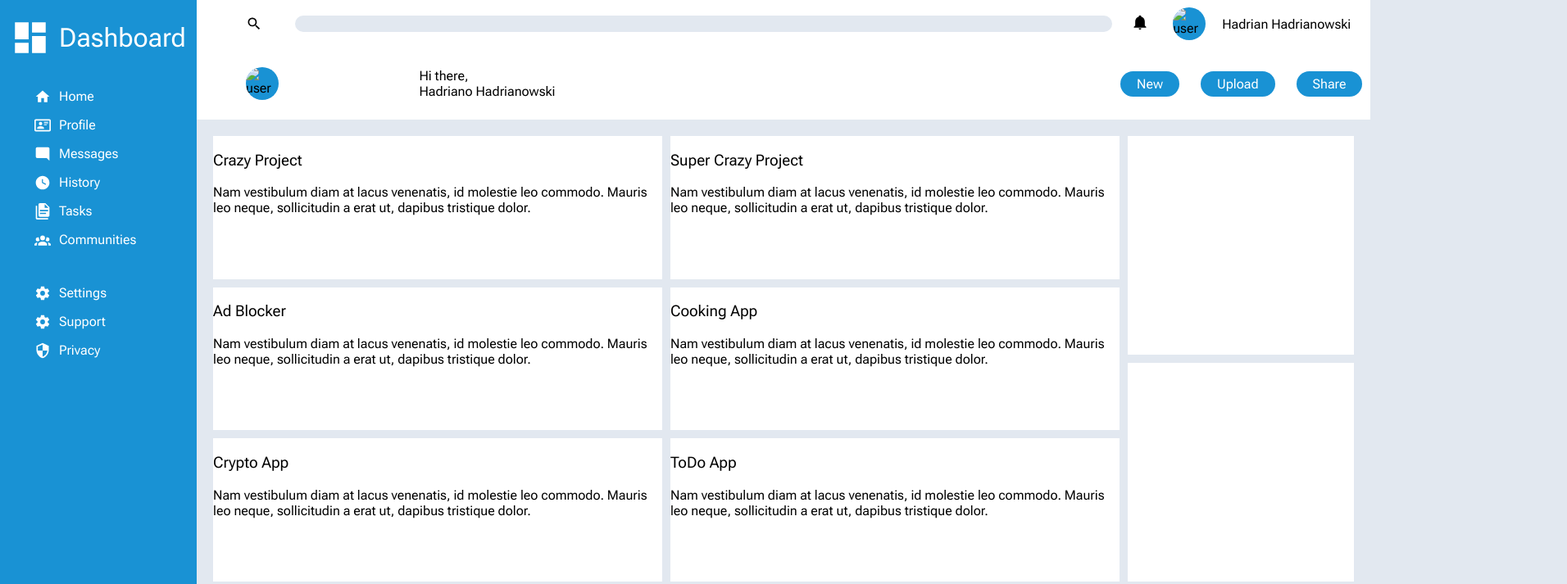
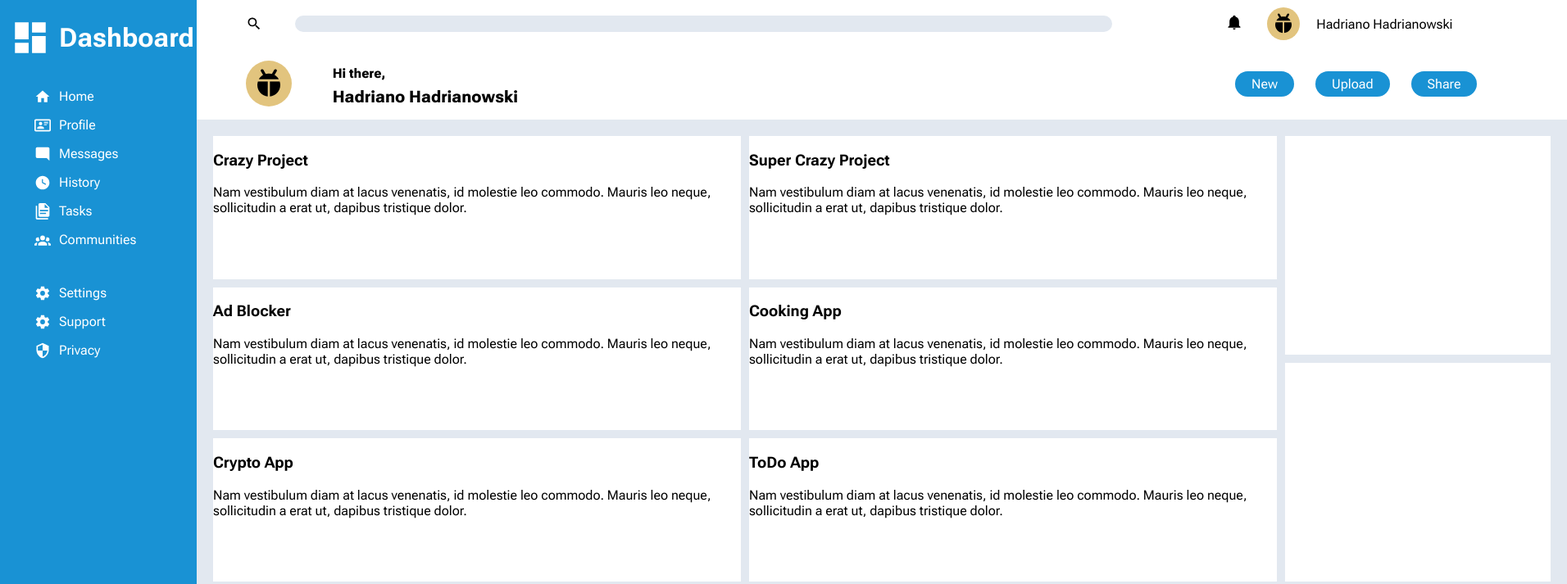
Before and after one commit to hadrianoo/admin-dashboard, a plain HTML site: page index.html in a window 1280 px wide. Shown: the top 713 px of the page at 82% size, 1912 px wide, since content can reach past the window. Drawn offline with Linux system fonts and the light colour scheme.

Commit message:
Add avatars and fonts to header

```diff
--- a/index.html
+++ b/index.html
@@ -6,6 +6,12 @@
     <meta name="viewport" content="width=device-width, initial-scale=1.0">
     <link rel="stylesheet" href="styles.css">
     <title>Admin Dashboard</title>
+
+    <link rel="preconnect" href="https://fonts.googleapis.com">
+    <link rel="preconnect" href="https://fonts.gstatic.com" crossorigin>
+    <link
+        href="https://fonts.googleapis.com/css2?family=Roboto+Flex:opsz,wght,XOPQ,XTRA,YOPQ,YTDE,YTFI,YTLC,YTUC@8..144,100..1000,96,468,79,-203,738,514,712&display=swap"
+        rel="stylesheet">
 </head>
 
 <body>
@@ -113,11 +119,13 @@
                 <div class="info">
                     <a href="" class="notifications"><svg xmlns="http://www.w3.org/2000/svg" viewBox="0 0 24 24">
                             <title>bell</title>
-                            <path
-                                d="M21,19V20H3V19L5,17V11C5,7.9 7.03,5.17 10,4.29C10,4.19 10,4.1 10,4A2,2 0 0,1 12,2A2,2 0 0,1 14,4C14,4.1 14,4.19 14,4.29C16.97,5.17 19,7.9 19,11V17L21,19M14,21A2,2 0 0,1 12,23A2,2 0 0,1 10,21" />
+                            <path d="M21,19V20H3V19L5,17V11C5,7.9 7.03,5.17 10,
+                                4.29C10,4.19 10,4.1 10,4A2,2 0 0,1 12,2A2,2 0 0,1 14,
+                                4C14,4.1 14,4.19 14,4.29C16.97,5.17 19,7.9 19,11V17L21,19M14,
+                                21A2,2 0 0,1 12,23A2,2 0 0,1 10,21" />
                         </svg></a>
-                    <img src="" alt="user avatar" class="avatar">
-                    <p>Hadrian Hadrianowski</p>
+                    <img src="avatar/ladybug.svg" alt="user avatar" class="top-right avatar">
+                    <p>Hadriano Hadrianowski</p>
                 </div>
                 <div class="buttons">
                     <a href="" class="button new">New</a>
@@ -126,7 +134,7 @@
                 </div>
             </div>
             <div class="greetings">
-                <img src="" alt="user avatar" class="avatar">
+                <img src="avatar/ladybug.svg" alt="user avatar" class="left-left avatar">
                 <p>Hi there,</p>
                 <p>Hadriano Hadrianowski</p>
 
--- a/styles.css
+++ b/styles.css
@@ -6,19 +6,43 @@
     --orange-color: #f0b326;
     --black: black;
     --left-to-dashboard: 6rem;
+    --font-fallback: system-ui, -apple-system, BlinkMacSystemFont, 'Segoe UI', Roboto, Oxygen, Ubuntu, Cantarell, 'Open Sans', 'Helvetica Neue', sans-serif;
 
 }
 
+/* * {
+    border: 1px solid black;
+} */
+
 @font-face {
     font-family: 'Roboto Flex';
-    src: url('font/RobotoFlex.woff2') format('woff2-variations'),
-        url('font/RobotoFlex.woff2') format('woff2') tech('variations');
+    src: url('font/RobotoFlex.woff2') format("woff2 supports variations"),
+        url('font/RobotoFlex.woff2') format("woff2-variations");
     font-weight: 100 1000;
     font-stretch: 25% 151%;
 }
 
+/* .roboto-flex {
+    font-family: "Roboto Flex", sans-serif;
+    font-optical-sizing: auto;
+    font-weight: 400;
+    font-style: normal;
+    font-variation-settings:
+        "slnt" 0,
+        "wdth" 100,
+        "GRAD" 0,
+        "XOPQ" 96,
+        "XTRA" 468,
+        "YOPQ" 79,
+        "YTAS" 750,
+        "YTDE" -203,
+        "YTFI" 738,
+        "YTLC" 514,
+        "YTUC" 712;
+} */
+
 body {
-    font-family: "Roboto Flex";
+    font-family: "Roboto Flex", var(--font-fallback);
     margin: 0;
     background-color: var(--light-grey-color);
     font-size: 1.6rem;
@@ -32,10 +56,11 @@ body {
 }
 
 .avatar {
-    background-color: var(--light-blue-color);
+    box-sizing: border-box;
     width: 4rem;
     height: 4rem;
     border-radius: 50%;
+    padding: 0.5rem;
 }
 
 /* --------------------------sidebar---------------------------------- */
@@ -92,6 +117,7 @@ a>svg {
     height: 2rem;
     place-self: end;
     margin-right: 1rem;
+
 }
 
 
@@ -130,41 +156,27 @@ input[type=text] {
     padding: 0.2rem 1rem;
 }
 
-.user {
-    grid-column: 2;
-    grid-row: 1 / 3;
 
-    display: grid;
-    grid-template: 2fr 3fr / 1fr;
-}
-
-.info {
-    display: grid;
-    grid-auto-flow: column;
-    align-items: center;
-    justify-content: center;
-    gap: 2rem;
-}
-
-.info>a>svg {
-    grid-column: 1;
-    fill: var(--black);
-
-}
 
 .greetings {
     grid-column: 1;
     grid-row: 2;
 
     display: grid;
-    grid-template: 1fr 1fr / 1fr 4fr;
+    grid-template: 1fr 1fr / 10% 1fr;
     grid-auto-flow: column;
+    row-gap: 0.7rem;
 }
 
 .greetings>img {
     grid-column: 1;
     grid-row: 1 / 3;
     align-self: center;
+}
+
+.greetings>p {
+    font-weight: 800;
+
 }
 
 .greetings>p:nth-child(2) {
@@ -175,29 +187,67 @@ input[type=text] {
 }
 
 .greetings>p:last-child {
+    font-size: 2rem;
     margin: 0;
     grid-row: 2;
     place-self: start start;
 }
 
+.user {
+    grid-column: 2;
+    grid-row: 1 / 3;
+
+    display: grid;
+    grid-template: 2fr 3fr / 1fr;
+    margin-right: 10rem;
+}
+
+.info {
+    margin-right: 4rem;
+    display: grid;
+    grid-auto-flow: column;
+    align-items: center;
+    justify-content: end;
+    gap: 2rem;
+}
+
+.info>a>svg {
+    grid-column: 1;
+    fill: var(--black);
+
+}
+
 .buttons {
+    margin-left: 14rem;
     grid-row: 2;
 
     display: grid;
     grid-auto-flow: column;
-    align-items: center;
+    grid-template-columns: ;
+    place-items: center;
     gap: 0.6rem;
+
 }
 
 .button {
-    margin: auto;
     background-color: var(--light-blue-color);
     color: var(--white-color);
     text-decoration: none;
     padding: 0.6rem 2rem;
     margin: 0 1rem;
     border-radius: 2rem;
+    justify-self: center;
 }
+
+.avatar.top-right {
+    background-color: #e2c47e;
+}
+
+.avatar.left-left {
+    background-color: #e2c47e;
+    zoom: 140%;
+}
+
 
 /* ------------------------main------------------------------ */
 .main {
```
Also changed, not shown: avatar/ladybug.svg (added).
